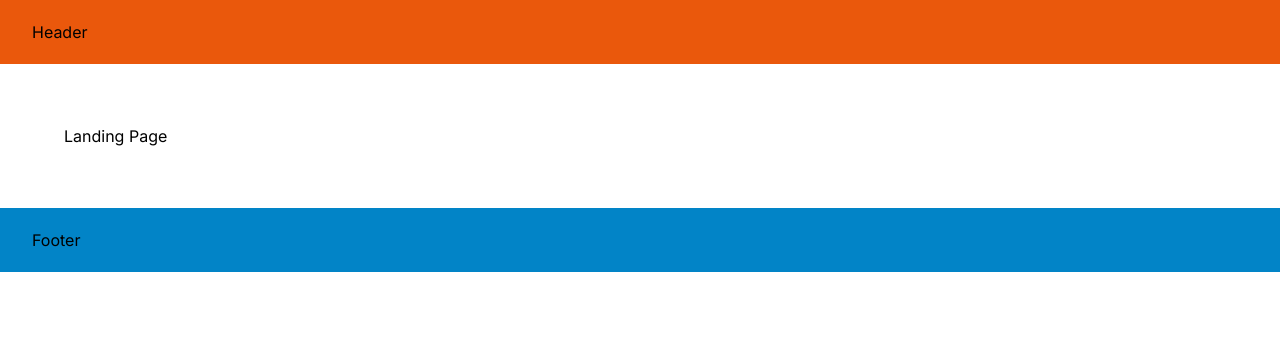
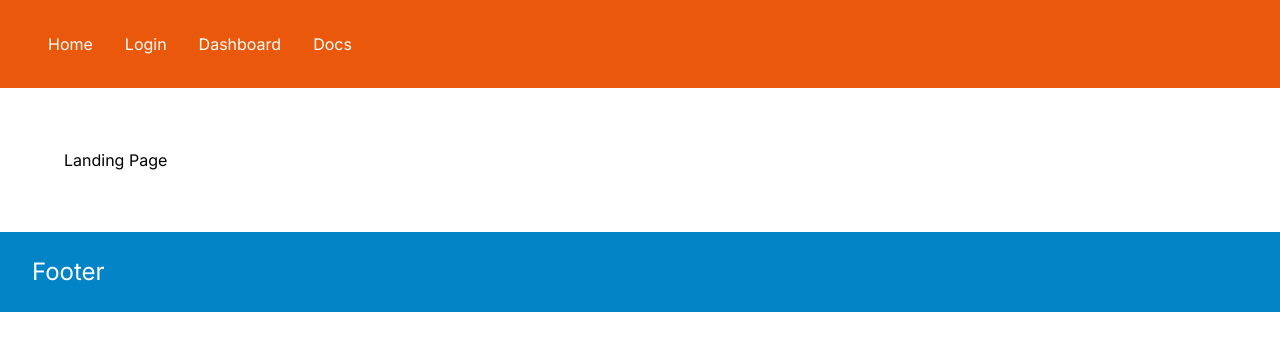
Before and after one commit to zahidhasanemran/next-14-codevu, a Next.js app: page / in a window 1280 px wide. Shown: the top 350 px of the page. Built offline with nearby package versions, Linux system fonts and the light colour scheme.

Commit message:
default layout edited

```diff
--- a/src/app/layout.tsx
+++ b/src/app/layout.tsx
@@ -1,6 +1,7 @@
 import type { Metadata } from 'next'
 import { Inter } from 'next/font/google'
 import './globals.css'
+import Link from 'next/link'
 
 const inter = Inter({ subsets: ['latin'] })
 
@@ -17,9 +18,26 @@ export default function RootLayout({
   return (
     <html lang="en">
       <body className={inter.className}>
-        <header className="bg-orange-600 px-8 py-6">Header</header>
+        <header className="bg-orange-600 px-8 py-6">
+          <ul className="flex items-center ">
+            <li className="px-4 py-3 text-white">
+              <Link href="/">Home</Link>
+            </li>
+            <li className="px-4 py-3 text-white">
+              <Link href="/login">Login</Link>
+            </li>
+            <li className="px-4 py-3 text-white">
+              <Link href="/dashboard">Dashboard</Link>
+            </li>
+            <li className="px-4 py-3 text-white">
+              <Link href="/docs">Docs</Link>
+            </li>
+          </ul>
+        </header>
         <main className="py-16 px-16">{children}</main>
-        <footer className="bg-sky-600 px-8 py-6">Footer</footer>
+        <footer className="bg-sky-600 px-8 py-6 text-white text-2xl ">
+          Footer
+        </footer>
       </body>
     </html>
   )
```
